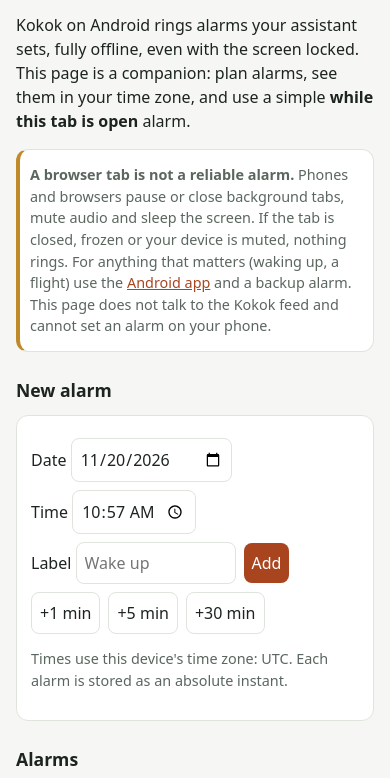
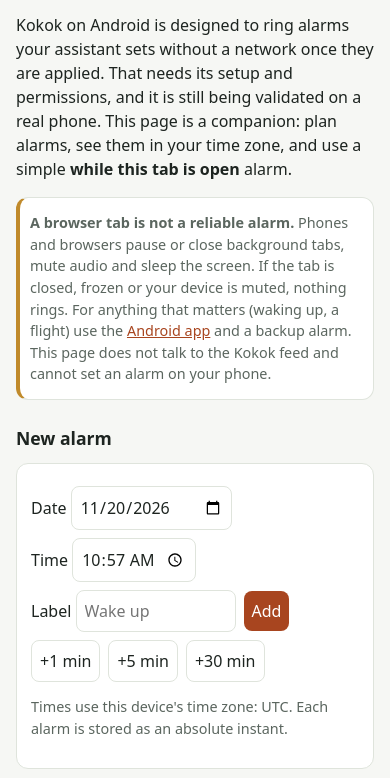
Before and after one commit to irvan-putra/kokok, a plain HTML site: page site/index.html in a window 390 px wide. Shown: the part 66-844 px from the top of the page. Drawn offline with Linux system fonts and the light colour scheme.

Commit message:
Soften Kokok web page wording: offline ringing needs setup and phone validation

```diff
--- a/site/index.html
+++ b/site/index.html
@@ -26,7 +26,7 @@ button.sec{background:transparent;color:var(--fg);border:1px solid var(--ln)}
 a{color:var(--ac)}input[type=file]{max-width:100%;width:14em}main{overflow-x:hidden}
 </style></head><body><main>
 <h1><img src="icon.png" alt="">Kokok on the web</h1>
-<p>Kokok on Android rings alarms your assistant sets, fully offline, even with the screen locked. This page is a companion: plan alarms, see them in your time zone, and use a simple <b>while this tab is open</b> alarm.</p>
+<p>Kokok on Android is designed to ring alarms your assistant sets without a network once they are applied. That needs its setup and permissions, and it is still being validated on a real phone. This page is a companion: plan alarms, see them in your time zone, and use a simple <b>while this tab is open</b> alarm.</p>
 <div class="card warn note"><b>A browser tab is not a reliable alarm.</b> Phones and browsers pause or close background tabs, mute audio and sleep the screen. If the tab is closed, frozen or your device is muted, nothing rings. For anything that matters (waking up, a flight) use the <a href="https://github.com/irvan-putra/kokok/releases">Android app</a> and a backup alarm. This page does not talk to the Kokok feed and cannot set an alarm on your phone.</div>
 <h2>New alarm</h2>
 <div class="card"><div class="row">
```
